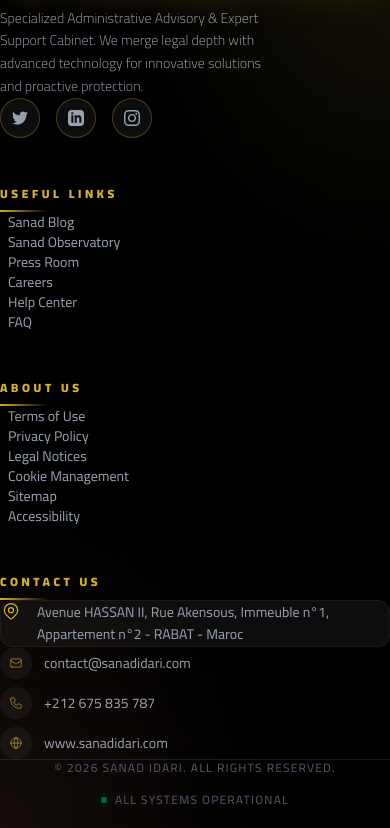
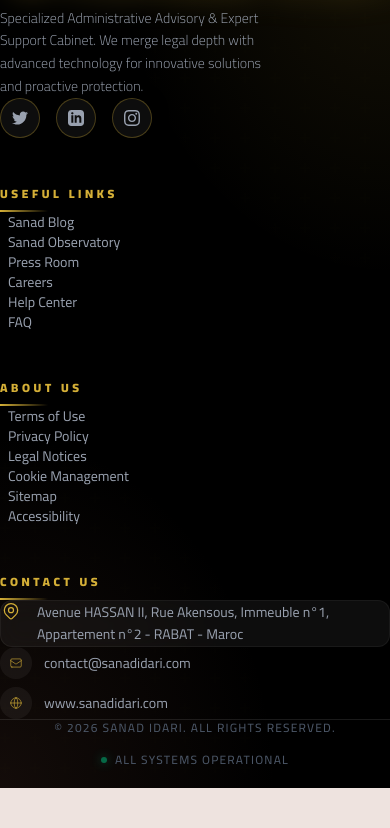
Before and after one commit to sanadidari/sanadidari, a Next.js app: page / in a window 390 px wide. Shown: the part 5986-6814 px from the top of the page. After the commit the page ends 6774 px from the top, so only its background shows below. Built offline with nearby package versions, Linux system fonts and the light colour scheme.

Commit message:
Suppression du numéro de téléphone (footer et menu mobile)

```diff
--- a/src/app/page.tsx
+++ b/src/app/page.tsx
@@ -1560,7 +1560,7 @@
                   </div>
                   <div className="w-full flex flex-col items-start text-start">
                     <a href="mailto:contact@sanadidari.com" className="block text-white/90 text-lg md:text-xl hover:text-[#D4AF37] transition-colors mb-2 font-light" dir="ltr">contact@sanadidari.com</a>
-                    <a href="tel:+212675835787" className="block text-white font-bold text-2xl md:text-3xl hover:text-[#D4AF37] transition-colors tracking-wider" dir="ltr">+212 675 835 787</a>
+
                   </div>
                 </motion.div>
               </div>
--- a/src/components/Footer.tsx
+++ b/src/components/Footer.tsx
@@ -42,7 +42,7 @@
             title: lang === "ar" ? "اتصل بنا" : lang === "fr" ? "CONTACT" : "CONTACT US",
             address: lang === "ar" ? "شارع الحسن الثاني، زنقة أكنسوس، عمارة رقم 1، شقة رقم 2 - الرباط - المغرب" : "Avenue HASSAN II, Rue Akensous, Immeuble n°1, Appartement n°2 - RABAT - Maroc",
             email: "contact@sanadidari.com",
-            phone: "+212 675 835 787",
+
             website: "www.sanadidari.com"
         }
     };
@@ -182,12 +182,7 @@
                                     </span>
                                     {data.contact.email}
                                 </a>
-                                <a href={`tel:${data.contact.phone.replace(/\s+/g, '')}`} className={`text-sm text-gray-400 hover:text-[#D4AF37] transition-colors flex items-center gap-3 ${lang === 'ar' ? 'flex-row-reverse' : ''}`}>
-                                    <span className="w-8 h-8 rounded-full bg-white/5 flex items-center justify-center text-[#D4AF37]/70">
-                                        <svg className="w-3.5 h-3.5" fill="none" viewBox="0 0 24 24" stroke="currentColor"><path strokeLinecap="round" strokeLinejoin="round" strokeWidth={1.5} d="M3 5a2 2 0 012-2h3.28a1 1 0 01.948.684l1.498 4.493a1 1 0 01-.502 1.21l-2.257 1.13a11.042 11.042 0 005.516 5.516l1.13-2.257a1 1 0 011.21-.502l4.493 1.498a1 1 0 01.684.949V19a2 2 0 01-2 2h-1C9.716 21 3 14.284 3 6V5z" /></svg>
-                                    </span>
-                                    <span dir="ltr">{data.contact.phone}</span>
-                                </a>
+
                                 <a href={`https://${data.contact.website}`} target="_blank" rel="noopener noreferrer" className={`text-sm text-gray-400 hover:text-[#D4AF37] transition-colors flex items-center gap-3 ${lang === 'ar' ? 'flex-row-reverse' : ''}`}>
                                     <span className="w-8 h-8 rounded-full bg-white/5 flex items-center justify-center text-[#D4AF37]/70">
                                         <svg className="w-3.5 h-3.5" fill="none" viewBox="0 0 24 24" stroke="currentColor"><path strokeLinecap="round" strokeLinejoin="round" strokeWidth={1.5} d="M21 12a9 9 0 01-9 9m9-9a9 9 0 00-9-9m9 9H3m9 9a9 9 0 01-9-9m9 9c1.657 0 3-4.03 3-9s-1.343-9-3-9m0 18c-1.657 0-3-4.03-3-9s1.343-9 3-9m-9 9a9 9 0 019-9" /></svg>
```
